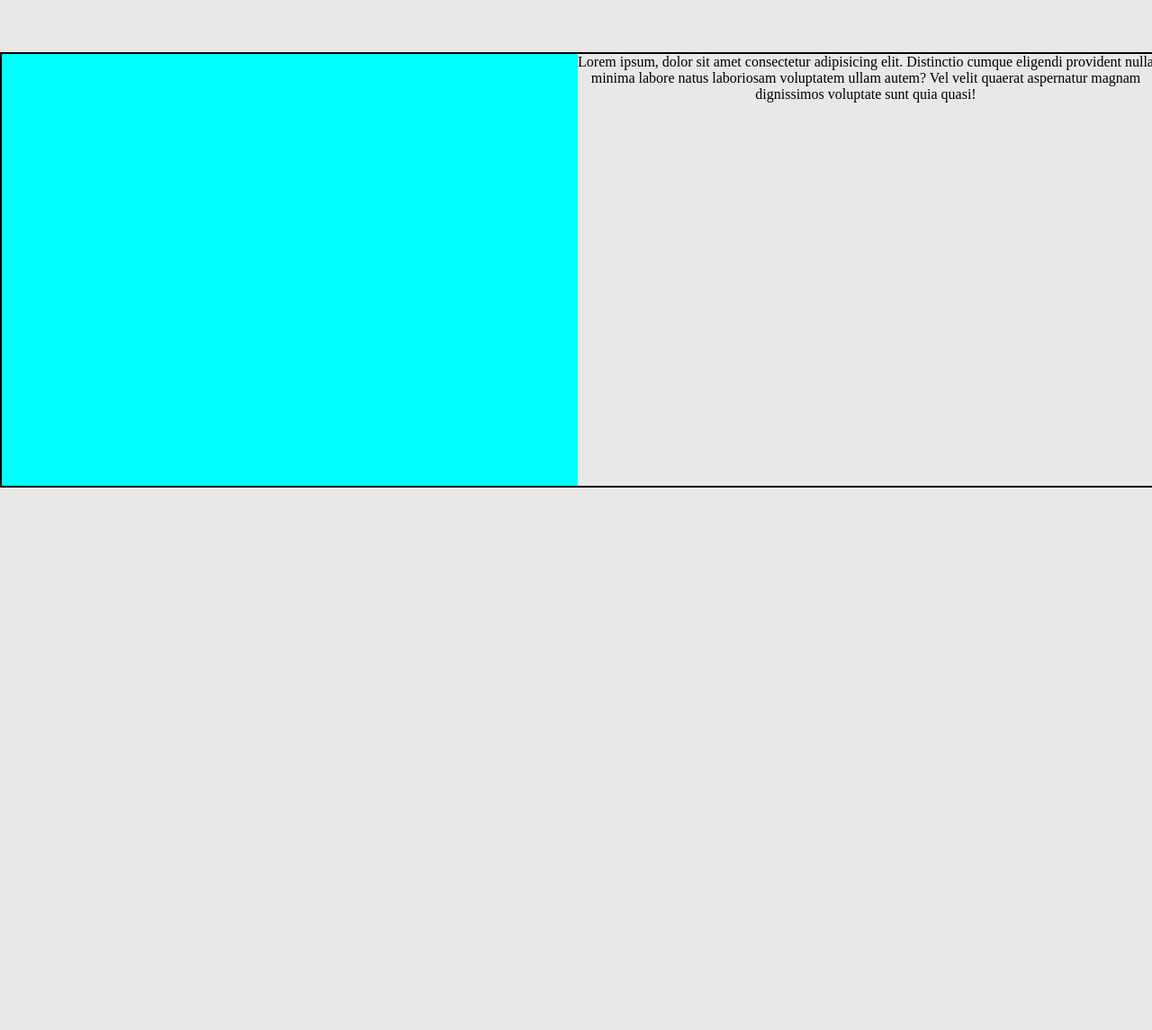
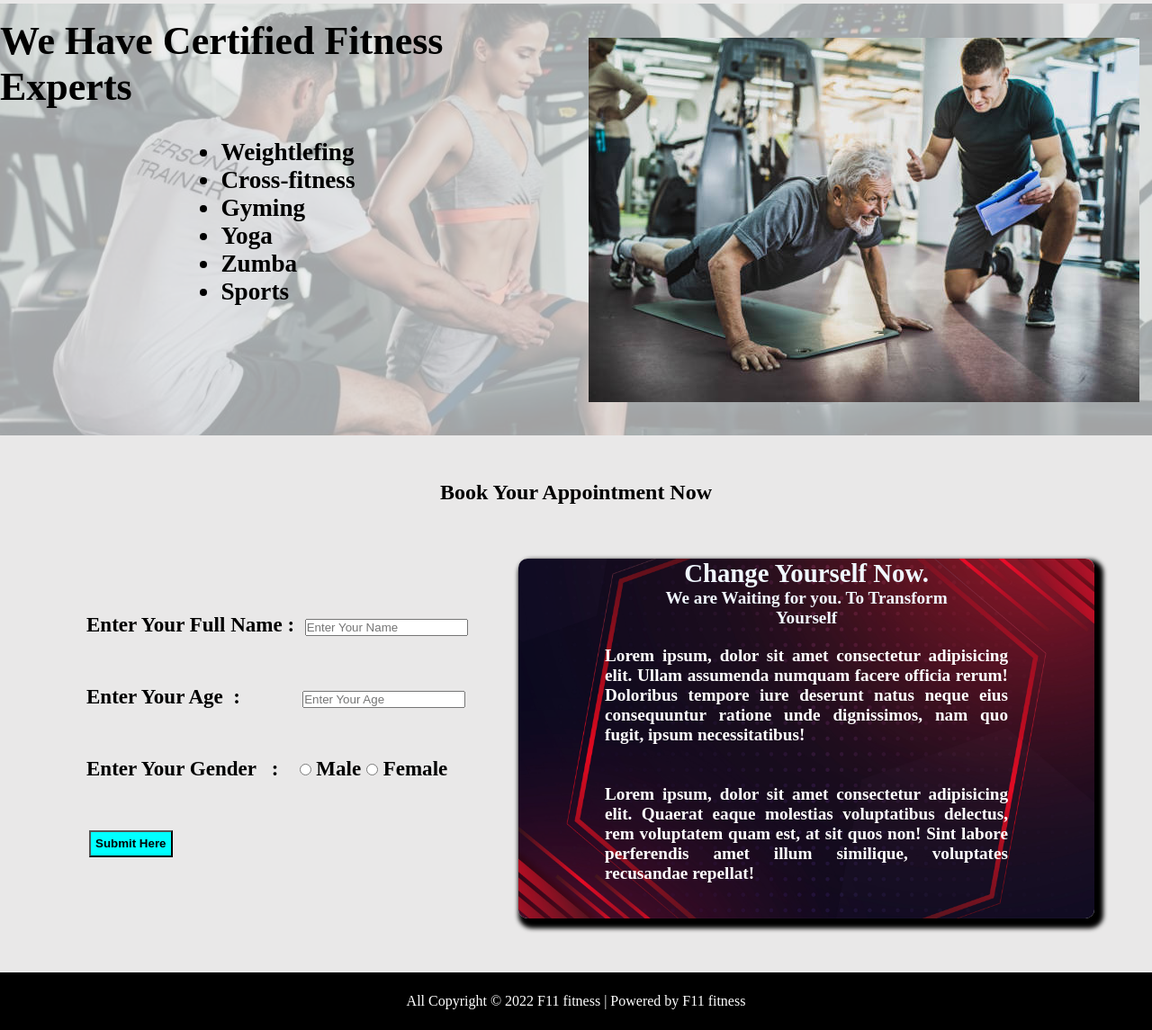
Before and after one commit to vaibhirajput/upgrad_project, a plain HTML site: page index.html in a window 1280 px wide. Shown: the part 1388-2533 px from the top of the page at 90% size. Before the commit the page ends 2030 px from the top, so only its background shows below. Drawn offline with Linux system fonts and the light colour scheme.

Commit message:
New updates 4/05/2022

```diff
--- a/index.html
+++ b/index.html
@@ -69,17 +69,81 @@
     </div>
 
     <div class="artical">
+
         <div class="wordlines">
+            <div class="fitness">
+                <h1>We Have Certified Fitness Experts</h1>
+            </div>
+            <div class=" fitness_type">
+
+                <ul>
+                    <li>Weightlefing</li>
+                    <li>Cross-fitness</li>
+                    <li>Gyming</li>
+                    <li>Yoga</li>
+                    <li>Zumba</li>
+                    <li>Sports</li>
+                </ul>
+            </div>
+        </div>
+
+        <div class="wordpic">
+            <img src="image/istockphoto-1138386337-612x612.jpg" alt="">
+        </div>
+    </div>
+    <div class="bookline">
+        <h2>Book Your Appointment Now</h2>
+    </div>
+    <div class="booking">
+
+        <div class="form">
+            <div class="form-iteam">
+                <label for="Name"> Enter Your Full Name :&nbsp </label>
+                <input type=" text" required placeholder="Enter Your Name">
+            </div>
+
+            <div class="form-iteam">
+                <label for="Age"> Enter Your Age &nbsp:&nbsp &nbsp &nbsp &nbsp &nbsp &nbsp </label>
+                <input type="number" required placeholder="Enter Your Age">
+            </div>
+
+            <div class="form-iteam">
+                <label for="Name"> Enter Your Gender &nbsp :&nbsp &nbsp </label>
+                <input type="radio" name="Gender" id=""> Male
+                <input type="radio" name="Gender" id=""> Female
+            </div>
+
+            <div class="form-iteam">
+                <button class="btn"> Submit Here</button>
+            </div>
+        </div>
+
+        <div class="book_img">
+            <div class="book_img_line">
+                <h2>Change Yourself Now. </h2>
+                <p>We are Waiting for you. To Transform Yourself</p>
+            </div>
+            <div class="book_img_lines">
+                <p>Lorem ipsum, dolor sit amet consectetur adipisicing elit. Ullam assumenda numquam facere officia
+                    rerum! Doloribus tempore iure deserunt natus neque eius consequuntur ratione unde dignissimos, nam
+                    quo fugit, ipsum necessitatibus!</p>
+                    <br>
+                    <br>
+
+                <p>Lorem ipsum, dolor sit amet consectetur adipisicing elit. Quaerat eaque molestias voluptatibus
+                    delectus, rem voluptatem quam est, at sit quos non! Sint labore perferendis amet illum similique,
+                    voluptates recusandae repellat!</p>
+            </div>
 
 
         </div>
-        <div class="wordpic">
 
-            <p>Lorem ipsum, dolor sit amet consectetur adipisicing elit. Distinctio cumque eligendi provident nulla
-                minima labore natus laboriosam voluptatem ullam autem? Vel velit quaerat aspernatur magnam
-                dignissimos voluptate sunt quia quasi!</p>
-        </div>
     </div>
+    <div class="footer">
+        <p>All Copyright © 2022 F11 fitness | Powered by F11 fitness </p>
+    </div>
+
+
 
 
     <script src="style.js"></script>
--- a/style.css
+++ b/style.css
@@ -79,7 +79,7 @@ body{
    /* Header Image */
 .head_img{
     display: flex;
-    color: white;
+    color: grey;
     background: url(image/ad1.png) no-repeat center center/cover;
     overflow: hidden;
     width: 100%;
@@ -91,9 +91,12 @@ body{
     width: 50%;
     margin: auto 100px;
     font-weight: bold;
+    transition: all 0s ease-out 0s;
     /* border: 2px solid white; */
 }
-
+.headline:hover{
+color: white;
+}
 
 /* .head_img ::before{
     content: "";
@@ -159,8 +162,8 @@ body{
     display: flex;
     width: 100%;
     height: 27rem;
-    border: 2px solid black;
-    color:white;
+    /* border: 2px solid black; */
+    color:grey;
     /* flex-direction: column; */
     align-items: center;
     justify-content: center;
@@ -189,27 +192,141 @@ body{
   /* border: 2px white solid; */
   border-radius: 8px;
   font-weight: bold;
-  /* box-shadow: 2px 2px 1px; */
+  /* box-shadow: 2px 3px 2px 3px; */
   font-size: 20px;
+  transition: all 0.2s ease-in-out 0.3s;
 
+}
+.videoline:hover{
+    transform: scale(1.2);
+    color: white;
 }
  .artical{
      display: flex;
     width: 100%;
-    height: 30rem;
-    margin: 100px 0px;
-    border:2px solid rgb(0, 0, 0);
+    height: 60vh;
+    margin: 50px 0px;
+    /* background-color: aqua */
+    /* border:2px solid rgb(0, 0, 0); */
     overflow: hidden;
+    /* opacity: 0.5; */
 
+}
+.artical::before{
+content: " ";
+width: 100vw;
+height: 60vh;
+position: absolute;
+background: url(image/3.jpg) no-repeat center center/cover;
+opacity: 0.30;
+z-index: -1;
+overflow: hidden;
 }
 .wordlines{
     width: 50%;
-    background-color: aqua;
+    /* background-color: rgb(244, 245, 245); */
+    display: flex;
+    flex-direction: column;
+    align-items:center;
+    align-items: center;
+    font-weight: bolder;
+    font-size: 22px;
 }
 .wordpic{
-
+    display: flex;
     width: 50%;
-    text-align: center;
-
+    align-items: center;
+    justify-content: center;
+    /* background-color: aqua; */
+    z-index: 1;
 
 }
+.fitness{
+    margin-top: 1rem;
+    color: black;
+    text-transform: capitalize;
+}
+.fitness_type{
+    margin-top: 2rem;
+    font-size: 1.7rem;
+}
+.booking{
+    width: 90vw;
+    height: 65vh;
+    display: flex;
+    margin: auto;
+    /* border: 2px solid brown; */
+    /* text-align: center; */
+    align-items: center;
+    /* justify-content: space-evenly; */
+    font-size: larger;
+}
+.bookline{
+    text-align: center;
+}
+.form{
+    /* margin: 10px; */
+    /* padding: 10px; */
+    width: 40vw;
+    height: 40vh;
+    display: flex;
+    flex-direction: column;
+    align-items: center;
+    justify-content: center;
+    /* background-color: grey; */
+    font-size: larger;
+    font-weight: bold;
+}
+.form-iteam{
+    width: 35vw;
+    height: 35vh;
+    /* margin: 5px; */
+    margin-top: 10px;
+    padding: 10px;
+}
+.book_img{
+    width: 50vw;
+    height: 50vh;
+    color: black;
+    /* text-align: center; */
+    font-weight: bold;
+    /* border: 2px solid black; */
+}
+.book_img::before{
+    content: "";
+    position: absolute;
+    width: 50vw;
+    height:50vh;
+    background: url(image/ABSTRACT_BACKGROUND_01.jpg) no-repeat center center/cover;
+    border-radius: 10px;
+    box-shadow: 5px 6px 5px 5px black;
+    z-index: -1;
+    /* opacity: 0.5; */
+    overflow: hidden;
+    /* color: white; */
+
+}
+.book_img_line{
+    width: 60%;
+    /* border: 2px solid black; */
+    text-align: center;
+    margin: auto;
+    color: aliceblue;
+}
+.book_img_lines{
+    margin: 20px auto;
+    width: 70%;
+    text-align: justify;
+    font-size: 100%;
+    color: white;
+}
+.footer{
+    width: 100vw;
+    height: 8vh;
+    background-color: black;
+    color: white;
+    display: flex;
+    align-items: center;
+    justify-content: center;
+
+}
```
Also changed, not shown: image/1.jpg (added), image/2.jpg (added), image/3.jpg (added), image/ABSTRACT_BACKGROUND_01.jpg (added), image/gym-back1.jpg (added), image/istockphoto-1138386337-612x612.jpg (added), image/weight-person-watch-gym.jpg (added), image/ww.jpg (added).
